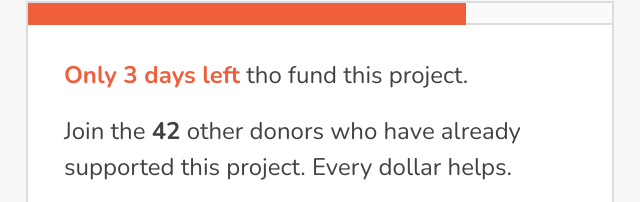
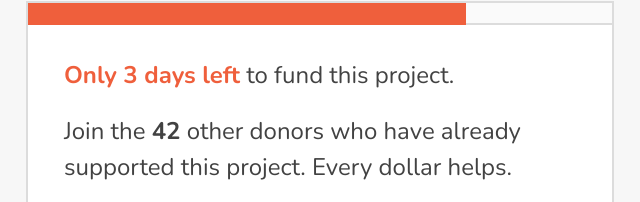
Before and after one commit to ecrissman/planning-center-project, a plain HTML site: page index.html in a window 1280 px wide. Shown: the part 144-346 px from the top of the page, 6-646 px from the left. Drawn offline with nearby package versions, Linux system fonts and the light colour scheme.

Commit message:
Spelling error:)

```diff
--- a/index.html
+++ b/index.html
@@ -19,7 +19,7 @@
                         <div class="funded"></div>
                     </div>
                     <div class="form__body">
-                        <p><b class="text-highlight">Only 3 days left</b> tho fund this project.</p>
+                        <p><b class="text-highlight">Only 3 days left</b> to fund this project.</p>
                         <p>Join the <b>42</b> other donors who have already supported this project. Every dollar helps.</p>
                         <div class="row">
                             <form action="" name="give">
```
